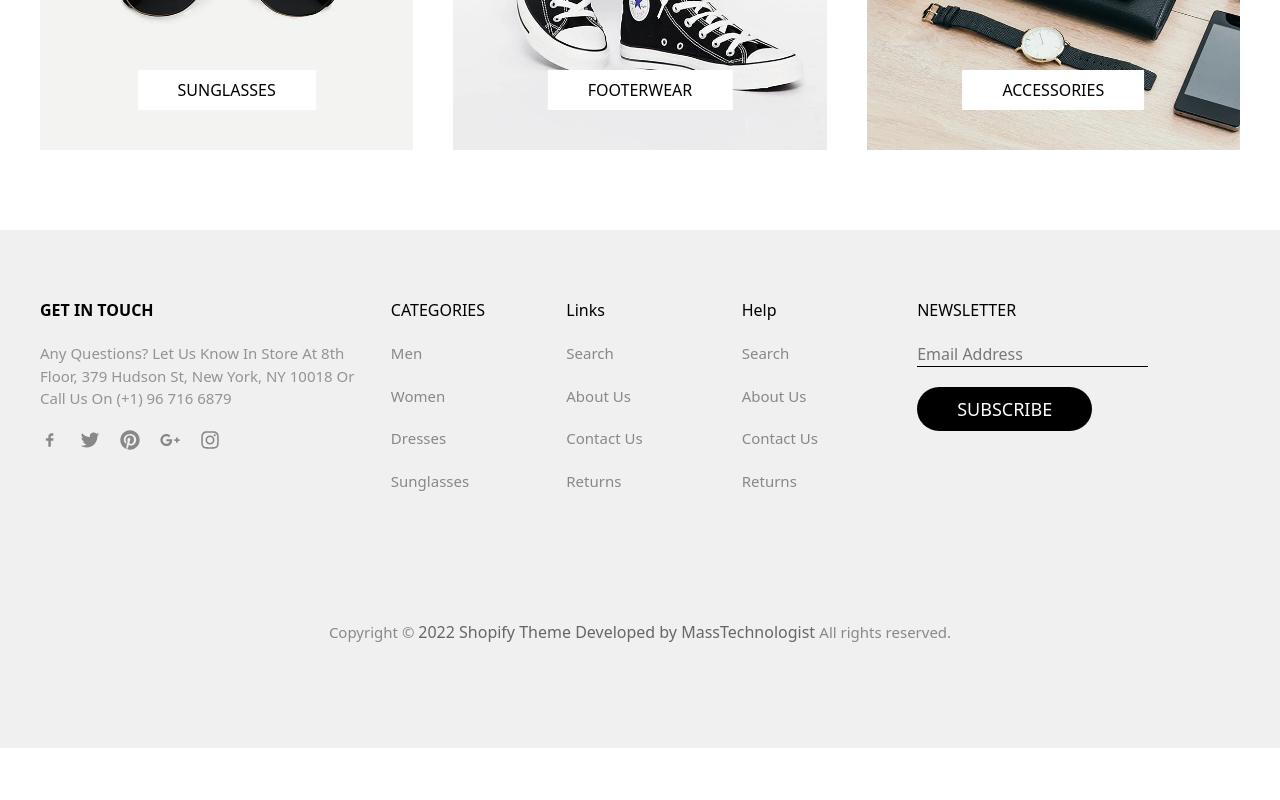
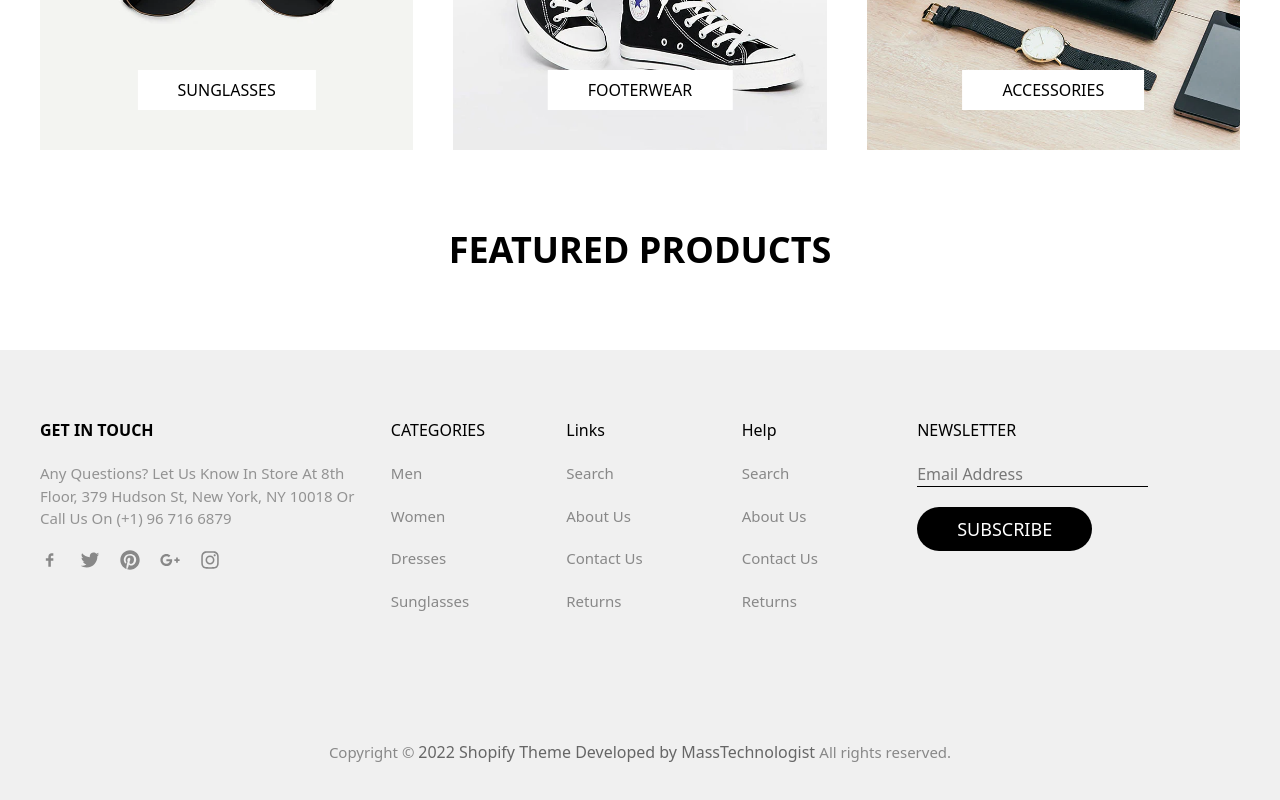
Before and after one commit to Anas-elbourkkadi/Anas_elbourkkadi_finalProject_React, a React (Vite) app: page / in a window 1280 px wide. Shown: the part 1555-2355 px from the top of the page. Before the commit the page ends 2303 px from the top, so only its background shows below. Built offline with nearby package versions, Linux system fonts and the light colour scheme.

Commit message:
added the title proudect in the page home

```diff
--- a/src/pages/home/index.jsx
+++ b/src/pages/home/index.jsx
@@ -1,4 +1,5 @@
 import { ImagesCard } from "./parties/cardsImages";
+import { Prodects } from "./parties/prodects";
 import MyCarousel from "./parties/slider";
 
 
@@ -9,6 +10,7 @@ export const IndexHome = () => {
         <main>
             <MyCarousel />
             <ImagesCard/>
+            <Prodects/>
         </main>
     )
 }
--- /dev/null
+++ b/src/pages/home/parties/prodects.jsx
@@ -0,0 +1,11 @@
+
+
+
+
+export const Prodects = () => {
+    return (
+        <section>
+            <h2 className="text-center mb-20 text-4xl font-black">FEATURED PRODUCTS</h2>
+        </section>
+    )
+}
```
